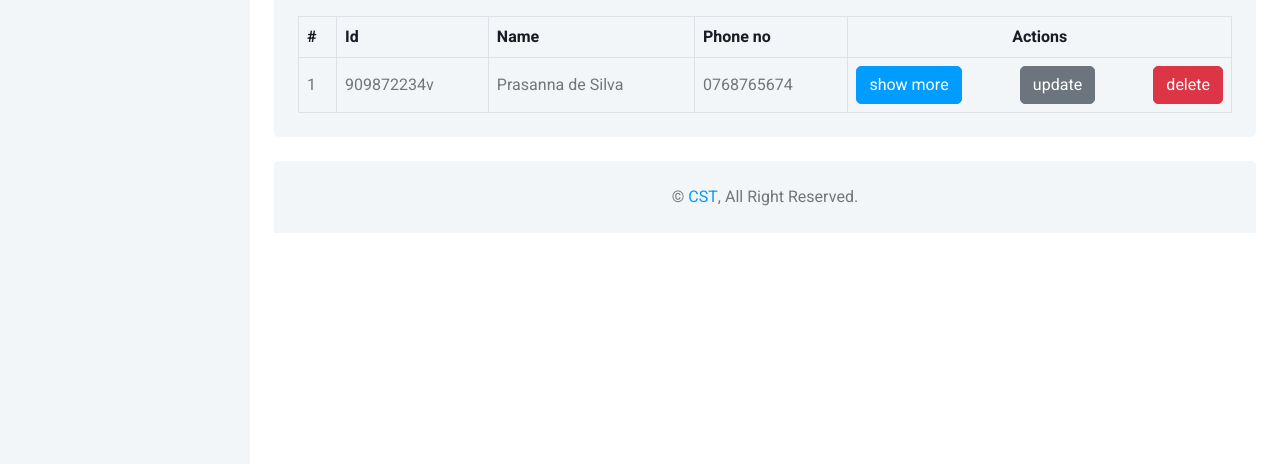
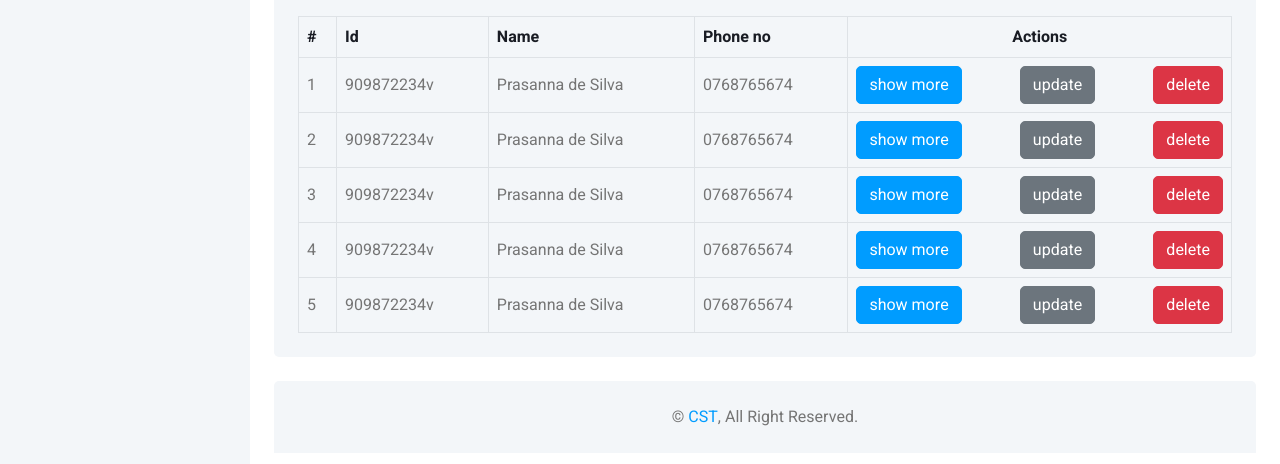
Before and after one commit to DiniduMadushan/Patient-Registrar, a plain HTML site: page index.html in a window 1280 px wide. Shown: the part 262-726 px from the top of the page. Drawn offline with nearby package versions, Linux system fonts and the light colour scheme; some packages are replaced by stand-ins of ours; a script that the page names is missing.

Commit message:
pages added

```diff
--- a/index.html
+++ b/index.html
@@ -241,6 +241,70 @@
                                     </td>
                                 </tr>
 
+                                <tr>
+                                    <td>2</td>
+                                    <td>909872234v</td>
+                                    <td>Prasanna de Silva</td>
+                                    <td>0768765674</td>
+                                    <td>
+                                        <div class="d-flex justify-content-between align-items-center">
+                                            <button type="button" class="btn btn-primary show-more" data-toggle="modal" data-target="#patientModal" data-id="909872234v" data-name="Prasanna de Silva" data-dob="1998-06-01" data-phone="0768765674" data-email="prasanna@gmail.com" data-address="21/A,Hindagoda ,Badulla">show more</button>
+                                            <a href="up_pat.html"> <button type="button" class="btn btn-secondary">update</button></a>
+                                            <button type="button" class="btn btn-danger delete-btn">delete</button>
+                                          </div>
+
+
+                                    </td>
+                                </tr>
+
+                                <tr>
+                                    <td>3</td>
+                                    <td>909872234v</td>
+                                    <td>Prasanna de Silva</td>
+                                    <td>0768765674</td>
+                                    <td>
+                                        <div class="d-flex justify-content-between align-items-center">
+                                            <button type="button" class="btn btn-primary show-more" data-toggle="modal" data-target="#patientModal" data-id="909872234v" data-name="Prasanna de Silva" data-dob="1998-06-01" data-phone="0768765674" data-email="prasanna@gmail.com" data-address="21/A,Hindagoda ,Badulla">show more</button>
+                                            <a href="up_pat.html"> <button type="button" class="btn btn-secondary">update</button></a>
+                                            <button type="button" class="btn btn-danger delete-btn">delete</button>
+                                          </div>
+
+
+                                    </td>
+                                </tr>
+
+                                <tr>
+                                    <td>4</td>
+                                    <td>909872234v</td>
+                                    <td>Prasanna de Silva</td>
+                                    <td>0768765674</td>
+                                    <td>
+                                        <div class="d-flex justify-content-between align-items-center">
+                                            <button type="button" class="btn btn-primary show-more" data-toggle="modal" data-target="#patientModal" data-id="909872234v" data-name="Prasanna de Silva" data-dob="1998-06-01" data-phone="0768765674" data-email="prasanna@gmail.com" data-address="21/A,Hindagoda ,Badulla">show more</button>
+                                            <a href="up_pat.html"> <button type="button" class="btn btn-secondary">update</button></a>
+                                            <button type="button" class="btn btn-danger delete-btn">delete</button>
+                                          </div>
+
+
+                                    </td>
+                                </tr>
+
+                                <tr>
+                                    <td>5</td>
+                                    <td>909872234v</td>
+                                    <td>Prasanna de Silva</td>
+                                    <td>0768765674</td>
+                                    <td>
+                                        <div class="d-flex justify-content-between align-items-center">
+                                            <button type="button" class="btn btn-primary show-more" data-toggle="modal" data-target="#patientModal" data-id="909872234v" data-name="Prasanna de Silva" data-dob="1998-06-01" data-phone="0768765674" data-email="prasanna@gmail.com" data-address="21/A,Hindagoda ,Badulla">show more</button>
+                                            <a href="up_pat.html"> <button type="button" class="btn btn-secondary">update</button></a>
+                                            <button type="button" class="btn btn-danger delete-btn">delete</button>
+                                          </div>
+
+
+                                    </td>
+                                </tr>
+
 
                             </tbody>
                         </table>
```
Also changed, not shown: pages/newPatient.html (renamed from newPatient.html, +3 -11 lines), pages/qr_code.html (renamed from qr_code.html, +23 -4 lines), js/main.js (line endings or trailing spaces), pages/up_pat.html (renamed from up_pat.html), test.html (added).
